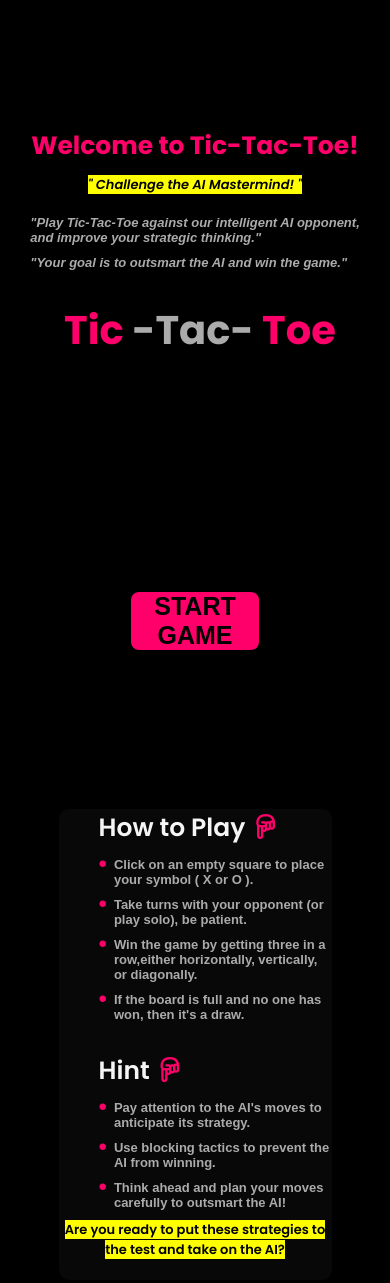
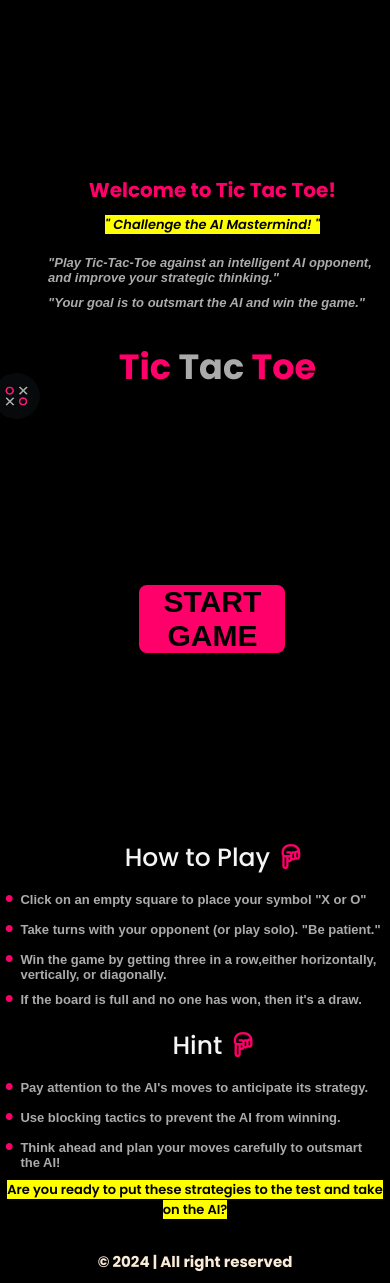
Before and after one commit to KelvinCode1234/Tic-Tac-Toe-Game, a plain HTML site: page index.html in a window 390 px wide. Shown: the top 1283 px of the page. Drawn offline with Linux system fonts and the light colour scheme.

Commit message:
first commit

```diff
--- a/game.js
+++ b/game.js
@@ -1,6 +1,6 @@
 const gameCells = document.querySelectorAll('.cell');
-const player = document.querySelector('.player');
-const Lima = document.querySelector('.Lima');
+const YOU = document.querySelector('.YOU');
+const LIMA = document.querySelector('.LIMA');
 const restartBtn = document.querySelector('.restartBtn');
 const alertBox = document.querySelector('.alertBox');
 
@@ -8,22 +8,15 @@ let currentPlayer = 'X';
 let nextPlayer = 'O';
 let playerTurn = currentPlayer;
 
-player.textContent = 'player';
-Lima.textContent = 'Lima';
+YOU.textContent = `YOU: ${currentPlayer}`;
+LIMA.textContent = `LIMA: ${nextPlayer}`;
 
 const startGame = () => {
     gameCells.forEach(cell => {
         cell.addEventListener('click', handleClick);
     });
-    // Randomly decide who starts the game
-    if (Math.random() < 0.5) {
     playerTurn = currentPlayer;
     showAlert(`Turn for player: ${playerTurn}`);
-    } else {
-        playerTurn = nextPlayer;
-        showAlert(`Turn for player: ${playerTurn}`);
-        setTimeout(makeAIMove, 500); // AI makes a move quickly
-    }
 }
 
 const handleClick = (e) => {
@@ -39,11 +32,12 @@ const handleClick = (e) => {
             changePlayerTurn();
             showAlert(`Turn for player: ${playerTurn}`);
             if (playerTurn === nextPlayer) {
-                setTimeout(makeAIMove, 500); // AI makes a move quickly
+                makeAIMove();
             }
         }
     }
 }
+
 
 const makeAIMove = () => {
     const bestMove = getBestMove();
@@ -116,22 +110,12 @@ const showAlert = (msg, isWin) => {
     alertBox.style.display = "block";
     setTimeout(() => {
         alertBox.style.display = "none";
-    }, isWin ? 5000 : 4000);
+    }, isWin ? 5000 : 3000);
 }
 
 const getBestMove = () => {
     let bestMove = -1;
     let bestValue = -Infinity;
-
-    if (Math.random() < 0.3) { // 30% chance of making a random move
-        let availableMoves = [];
-        gameCells.forEach((cell, index) => {
-            if (cell.textContent === '') {
-                availableMoves.push(index);
-            }
-        });
-        bestMove = availableMoves[Math.floor(Math.random() * availableMoves.length)];
-    } else {
     gameCells.forEach((cell, index) => {
         if (cell.textContent === '') {
             cell.textContent = nextPlayer;
@@ -143,8 +127,16 @@ const getBestMove = () => {
             }
         }
     });
+    // Apply the 25% win chance for human
+    if (Math.random() > 0.75) {
+        const emptyCells = [];
+        gameCells.forEach((cell, index) => {
+            if (cell.textContent === '') {
+                emptyCells.push(index);
             }
-
+        });
+        bestMove = emptyCells[Math.floor(Math.random() * emptyCells.length)];
+    }
     return bestMove;
 }
 
--- a/index.html
+++ b/index.html
@@ -15,34 +15,30 @@
             </div>
             <div id="home" class="flex-column flex-center">
                 <div class="typed-text">
-                    <h2><span>Welcome to Tic-Tac-Toe!</span></h2>
+                    <h2><span>Welcome to Tic Tac Toe!</span></h2>
                     <h4><mark><em>" Challenge the AI Mastermind! "</em></mark></h4>
-                    <p><em>"Play Tic-Tac-Toe against our intelligent AI opponent, <br> and improve your strategic thinking."</em></p>
+                    <p><em>"Play Tic-Tac-Toe against an intelligent AI opponent, <br>and improve your strategic thinking."</em></p>
                     <p><em>"Your goal is to outsmart the AI and win the game."</em></p>
                   </div>
-              <h1><span>Tic</span> -Tac- <span>Toe</span></h1>
-              <a href="game.html"><button class="btn-1"><h5>START GAME</h5></a></button>
+              <h1><span>Tic</span> Tac <span>Toe</span></h1>
+              <a href="game.html"><button class="btn"><h5>START GAME</h5></a></button>
             </div>
-            </div>
+            </div
         <div class="container-2">
-            <div class="guide-col-1">
+
             <h3>How to Play <i class="fa-regular fa-hand-point-down"></i></h3>
-            <p class="dot-before">Click on an empty square to place your symbol ( X or O ).</p>
-           <p class="dot-before">Take turns with your opponent (or play solo), be patient.</p>
+            <p class="dot-before">Click on an empty square to place your symbol "X or O"</p>
+           <p class="dot-before">Take turns with your opponent (or play solo). "Be patient."</p>
             <p class="dot-before">Win the game by getting three in a row,either horizontally, vertically, or diagonally.</p>
             <p class="dot-before">If the board is full and no one has won, then it's a draw.</p>
-        </div>
-        <div class="hint-col-2">
             <h3>Hint <i class="fa-regular fa-hand-point-down"></i></h3>
             <p class="dot-before">Pay attention to the AI's moves to anticipate its strategy.</p>
             <p class="dot-before">Use blocking tactics to prevent the AI from winning.</p>
             <p class="dot-before">Think ahead and plan your moves carefully to outsmart the AI!</p>
-           <h4><mark>Are you ready to put these strategies to the test and take on the AI?</mark></h4>
         </div>
-         </div>
+            <h4><mark>Are you ready to put these strategies to the test and take on the AI?</mark></h4>
          <footer>
             <h5 class="footer">&copy 2024 | All right reserved</h5>
           </footer>
-          <script src="game.js"></script>
     </body>
 </html>
--- a/style.css
+++ b/style.css
@@ -1,7 +1,7 @@
 @import url('https://fonts.googleapis.com/css2?family=Poppins:ital,wght@0,100;0,200;0,300;0,400;0,500;0,600;0,700;0,800;0,900;1,100;1,200;1,300;1,400;1,500;1,600;1,700;1,800;1,900&display=swap');
 
 .typed-text {
-    animation: typing 5s;
+    animation: typing 4s;
   }
 
   @keyframes typing {
@@ -17,7 +17,7 @@
   .typed-text h2, .typed-text p, .typed-text h4 {
     white-space: nowrap;
     width: 0;
-    animation: typing 5s;
+    animation: typing 4s;
   }
 
   @keyframes typing {
@@ -59,21 +59,24 @@ h2 {
     font-family: "Poppins", sans-serif;
     font-weight: bold;
     margin-top: 25px;
+    text-align: start;
 }
 
 p {
     font-size: 16px;
+    text-align: start;
     color: #ababab;
     font-family: Arial, Helvetica, sans-serif;
     font-weight: bold;
     margin-bottom: 10px;
+    display: flex;
 }
 
 h1 {
-    font-size: 5.2rem;
+    font-size: 4rem;
     color: #ababab;
     margin-bottom: 15rem;
-    margin-left: 10px;
+    margin-left: -30px;
     margin-top: 10px;
 }
 span {
@@ -81,11 +84,11 @@ span {
 }
 
 img {
-    margin-top: 25px;
-    margin-bottom: 40px;
-    margin-left: 0%;
-    height: 100%;
-    width: 100%;
+    margin-top: 15px;
+    margin-bottom: 20px;
+    margin-left: 15% auto;
+    height: 85%;
+    width: 85%;
 }
 .container-1 {
     width: 100vw;
@@ -96,6 +99,8 @@ img {
     max-width: 80rem;
     margin: 0 auto;
     padding: 0.2rem;
+    margin-left: -10px;
+    margin-top: -20px;
 }
 
 .flex-column {
@@ -107,16 +112,16 @@ img {
   justify-content: center;
   align-items: center;
 }
+.btn {
+  font-size: 20px;
+  background: #ff006a;
+  border: 2px solid black;
+  align-items: center;
+  border-radius: 15px;
+  width: 200px;
+  text-decoration: none;
+}
 
-.btn-1{
-    font-size: 40px;
-    background: #ff006a;
-    border: 2px solid black;
-    align-items: center;
-    border-radius: 15px;
-    width: 35%;
-    text-decoration: none;
-}
 
 h5 {
   font-size: 25px;
@@ -163,10 +168,14 @@ i:hover {
     content: "•";
     font-size: 1.5rem;
     font-weight: 500;
-    margin-top: 10px;
+    margin-top: -9px;
     margin-right: 5px;
     margin-left: 40px;
     color: #ff006a;
+}
+.container-1{
+  display: flex;
+  margin-top: -20px;
 }
 .container-2 {
     background: #080808;
@@ -180,32 +189,17 @@ i:hover {
 }
 
 h4 {
-    font-size: 25px;
+    font-size: 15px;
     font-weight: 600;
     text-align: center;
+    margin-bottom: 20px;
 }
 
-.btn-2 {
-    background-color: #ff006a;
-    font-size: 15px;
-    font-weight: 400;
-    color: whitesmoke;
-    margin-left: 10px;
-    border-radius: 10px;
-    width: 50px;
-    text-decoration: none;
-}
-mark h4{
-    color: #ff006a;
-}
-h4{
-    font-size: 14px;
-    padding-bottom: 20px;
-}
 
 .footer {
     font-size: 15px;
     text-align: center;
+    margin-top: 30px;
     margin-bottom: 10px;
 }
 
@@ -218,19 +212,15 @@ h4{
 
 body{
     font-family: "Poppins", sans-serif;
-    font-weight: 100;
     font-style: normal;
     background: black;
     color: antiquewhite;
-    margin-top: -45px;
 }
 
-  img {
-    display: none;
-}
+
 
 h2 {
-  font-size: 25px;
+  font-size: 20px;
   font-family: "Poppins", sans-serif;
   font-weight: bold;
   margin-top: 0 auto;
@@ -240,15 +230,17 @@ p {
   font-size: 13px;
   color: #ababab;
   font-family: Arial, Helvetica, sans-serif;
-  font-weight: bold;
+  text-align: start;
+  padding-right: 5px;
   display: flex;
 }
 
 h1 {
-  font-size: 2.5rem;
+  font-size: 35px;
   color: #ababab;
   margin-bottom: 15rem;
   margin-left: 10px;
+  text-align: center;
   margin-top: 20px;
 }
 
@@ -259,48 +251,49 @@ h4 {
   text-align: center;
 }
 
-.btn-1 {
+.btn {
+  font-size: 20px;
   background: #ff006a;
   border: 2px solid black;
   align-items: center;
   border-radius: 10px;
-  width: 40%;
+  width: 150px;
   text-decoration: none;
-  margin-top: -10px;
+  margin-top: -50px;
 }
 h5 {
-  font-size: 25px;
+  font-size: 30px;
   text-align: center;
 }
+
   .container-2 {
     margin-top: -20px;
-    padding-top: 30px auto;
-    margin-left: 15%;
-    margin-right: 15%;
+    padding: 40px auto;
+    padding-left: -10px;
     margin-bottom: 50px;
-    justify-content: center;
-    border-radius: 10px;
-    width: 70%;
+    border-radius: 7px;
+    width: 87%;
+    margin: -15px auto 0 auto;
 }
 h3 {
   font-size: 25px;
-  font-weight: 600;
+  font-weight: 500;
   font-family: "Poppins", sans-serif;
-  margin-top: 30px;
-  margin-bottom: 10px;
-  margin-left: 40px;
+  margin-top: 15px;
+  margin-bottom: 15px;
   color: whitesmoke;
-  text-align: start;
+  text-align: center;
 }
 
 .dot-before::before {
   content: "•";
   font-size: 1.5rem;
-  font-weight: 500;
-  margin-top: -7px;
+  font-weight: 700;
+  margin-top: -8px;
   margin-right: 7px;
-  margin-left: 40px;
+  margin-left: 5px;
   color: #ff006a;
+  display: flex;
 }
 
 h4 {
```
Also changed, not shown: game.html (+2 -2 lines). Lines whose indentation alone changed are shown as unchanged.
